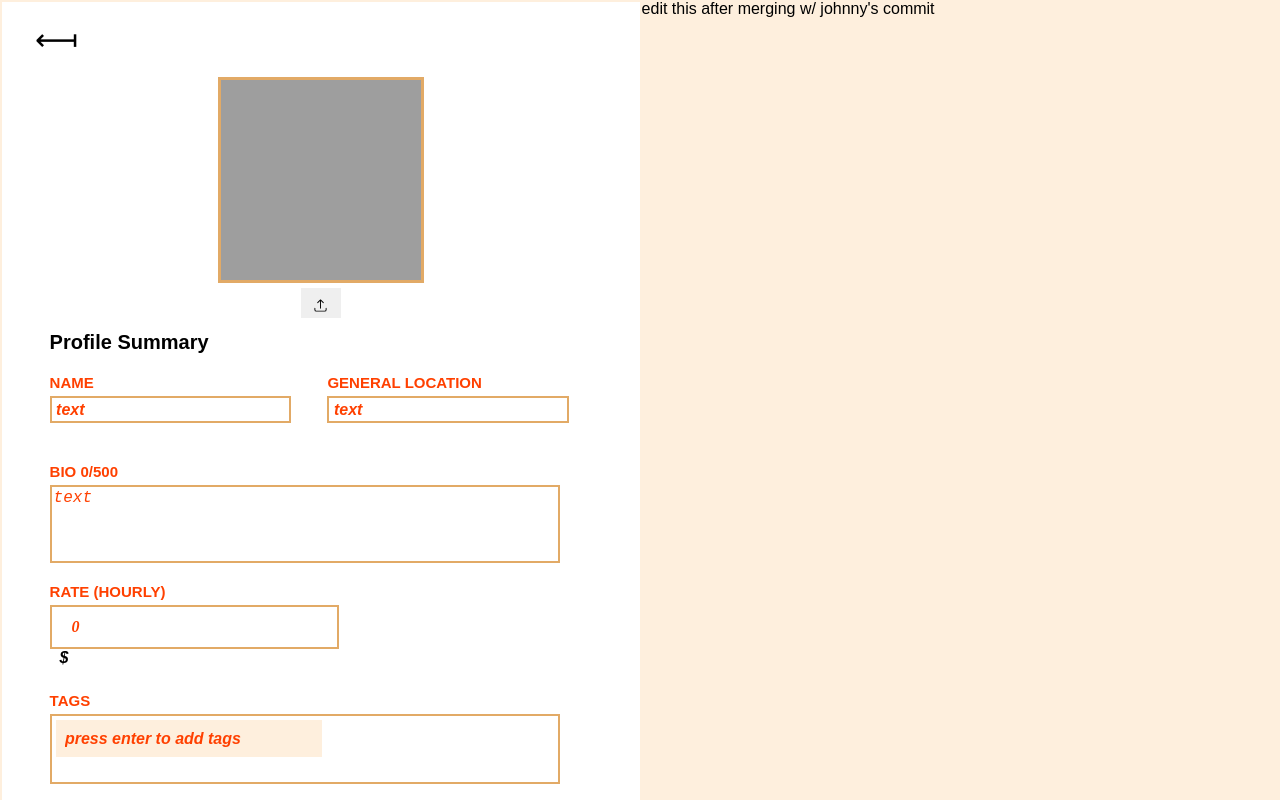
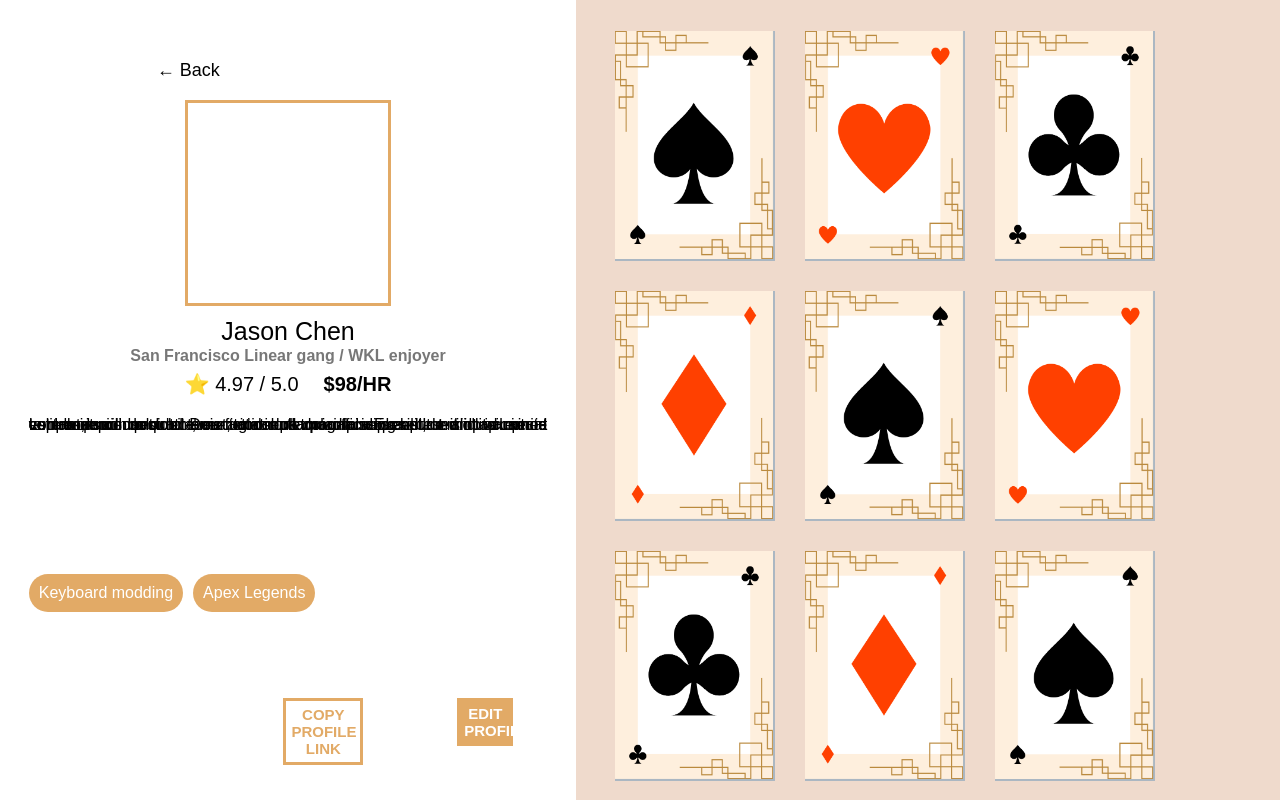
Before and after one commit to Your-Missing-Semester/permuto, a React (Create React App) app in the folder frontend/: page /user-profile in a window 1280 px wide. Shown: the top 800 px of the page. Built offline with nearby package versions, Linux system fonts and the light colour scheme; grey boxes are pictures that could not be loaded.

Commit message:
Integrated Johnny's code & Card Flip

```diff
--- a/frontend/src/components/Profile/Profile.jsx
+++ b/frontend/src/components/Profile/Profile.jsx
@@ -1,47 +1,139 @@
-import React, { useEffect, useRef, useState } from 'react';
+import React, { useRef, useState } from 'react';
 import styles from './profile.module.css';
-import ReactCrop from 'react-image-crop';
 import 'react-image-crop/dist/ReactCrop.css';
 import Modal from '../Modal/Modal'
 import { HiArrowUpTray } from "react-icons/hi2";
+import Card from '../Cards/Card';
+import clubsImage from '../Assets/cardImages/club.png';
+import spadesImage from '../Assets/cardImages/spade.png';
+import heartsImage from '../Assets/cardImages/heart.png';
+import diamondsImage from '../Assets/cardImages/diamond.png';
 
 const Profile = () => {
-    // isEditing is false, setIsEditing is a function that updates the value of 'isEditing'
-    const [isEditing, setIsEditing] = useState(false)
+    console.info("Profile re-rendered")
 
-    const toggleEdit = () => {
-        setIsEditing(!isEditing);
+    const [isEditingProfile, setIsEditingProfile] = useState(false)
+
+    const handleEditProfile = () => {
+        setIsEditingProfile(true);
+    };
+
+    const handleSaveProfile = () => {
+        setIsEditingProfile(false);
     };
 
     return (
         <div className={styles["edit-or-view"]}>
-            {isEditing ? (
-                <ProfileEdit toggleEdit={toggleEdit}/>
+            {isEditingProfile ? (
+                <ProfileEdit onSaveProfile={handleSaveProfile}/>
             ) : (
-                <ProfileView toggleEdit={toggleEdit}/>
+                <ProfileView onEditProfile={handleEditProfile}/>
             )}
         </div>
     );
 };
 
-// copy johnny's code
-const ProfileView = ({ toggleEdit }) => {
-    <div className={styles["profile-view-page"]}>
-        <div className={styles["profile-view-details"]}>
-            <div className={styles["profile-view-pic"]}>
-                <img src="" alt="Self Profile"/>
+const ProfileView = ({ onEditProfile }) => {
+    console.info("ProfileView re-rendered")
+
+    const cardImagesArr = [spadesImage, heartsImage, clubsImage, diamondsImage]
+
+    const generateCards = (numCards) => {
+        return Array.from({ length: numCards }, (_, index) => ({
+            id: index + 1,
+            image: cardImagesArr[index % cardImagesArr.length],
+            skillName: `Skill ${index + 1}`,
+            description:   `Description ${index + 1}`
+        }));
+    };
+
+    const [cards, setCards] = useState(generateCards(12));
+
+    const [editingCardId, setEditingCardId] = useState(null);
+
+    const handleEditCard = (id) => {
+        setEditingCardId(id);
+    };
+
+    const handleSaveCard = (id, editedSkillName, editedDescription) => {
+        setCards((prevCards) =>
+            prevCards.map((card) =>
+                card.id === id ? {
+                    ...card, skillName: editedSkillName, description: editedDescription }
+                    : card
+            )
+        );
+        setEditingCardId(null)
+    }
+
+    return (
+        <div className={styles["pv-page"]}>
+            <div className={styles["pv-container"]}>
+                <div className={styles["pv-left-page"]}>
+                    <button className={styles["back-button"]}>← Back</button>
+
+                    <div className={styles["user-pfp"]}/>
+
+                    <p className={styles["user-name"]}>Jason Chen</p>
+
+                    <p className={styles["user-headline"]}>
+                        San Francisco <span>Linear gang / WKL enjoyer</span>
+                    </p>
+
+                    <div className={styles["user-rating"]}>
+                        <span>⭐ 4.97 / 5.0</span>
+                        <span className={styles["user-rate"]}>$98/HR</span>
+                    </div>
+
+                    <p className={styles["user-bio"]}>
+                        Lorem ipsum dolor sit amet, consectetur adipiscing elit, sed do
+                        eiusmod tempor incididunt ut labore et dolore magna aliqua. Ut enim
+                        ad minim veniam, quis nostrud exercitation ullamco laboris nisi ut
+                        aliquip ex ea commodo consequat. Duis aute irure dolor in
+                        reprehenderit in voluptate velit esse cillum dolore eu fugiat nulla
+                        pariatur. Excepteur sint occaecat cupidatat non proident, sunt in
+                        culpa qui officia deserunt mollit anim id est laborum.
+                    </p>
+
+                    <div className={styles["user-tags"]}>
+                        <span className={styles["dummy-tag"]}>Keyboard modding</span>
+                        <span className={styles["dummy-tag"]}>Apex Legends</span>
+                    </div>
+
+                    <div className={styles["profile-buttons"]}>
+                        <div className={styles["copy-profile-link"]}>
+                            <button className={styles["copy-profile-link-button"]}> COPY PROFILE LINK </button>
+                        </div>
+
+                        <div className={styles["edit-profile"]}>
+                            <button className={styles["edit-profile-button"]} onClick={onEditProfile}> EDIT PROFILE </button>
+                        </div>
+                    </div>
+                </div>
             </div>
 
-            <div className>
+            <div className={styles["edit-profile-skill"]}>
+                <form>
+                    <div className={styles["skill-cards-row-container"]}>
+                        {cards.map((card) =>
+                            <Card
+                                key={card.id}
+                                {...card}
+                                isEditing={editingCardId === card.id}
+                                onEditCard={() => handleEditCard(card.id)}
+                                onSavCarde={(editedSkillName, editedDescription) =>
+                                    handleSaveCard(card.id, editedSkillName, editedDescription)
+                                }
+                            />
+                        )}
+                    </div>
+                </form>
             </div>
         </div>
+    );
+  };
 
-        <div className={styles["copy-or-edit"]}>
-        </div>
-    </div>
-};
-
-const ProfileEdit = ({ toggleEdit }) => {
+const ProfileEdit = ({ onSaveProfile }) => {
     // name
     const [name, setName] = useState('');
 
@@ -67,8 +159,6 @@ const ProfileEdit = ({ toggleEdit }) => {
 
     const [modalOpen, setModalOpen] = useState(false)
 
-    const mountElement = document.getElementById("overlays");
-
     // bio
     const [bio, setBio] = useState('');
     const MAX_TEXT_LENGTH = 500;
@@ -91,8 +181,15 @@ const ProfileEdit = ({ toggleEdit }) => {
     const [tag, setTag] = useState([]);
 
     const handleTagChange = (e) => {
-        if (e.key === "Enter" && e.target.value !== "") {
-            setTag([...tag, e.target.value])
+        const trimmedValue = e.target.value.trim();
+
+        if (e.key === "Enter") {
+            e.preventDefault();
+
+            if (trimmedValue !== "") {
+                setTag([...tag, trimmedValue]);
+            }
+
             e.target.value = "";
         };
     };
@@ -101,8 +198,36 @@ const ProfileEdit = ({ toggleEdit }) => {
         setTag(tag.filter((e1, i) => i !== index))
     };
 
-    // card flip
-    const [isFlipped, setIsFlipped] = useState(false)
+    // cards
+    const cardImagesArr = [spadesImage, heartsImage, clubsImage, diamondsImage]
+
+    const generateCards = (numCards) => {
+        return Array.from({ length: numCards }, (_, index) => ({
+            id: index + 1,
+            image: cardImagesArr[index % cardImagesArr.length],
+            skillName: `Skill ${index + 1}`,
+            description:   `Description ${index + 1}`
+        }));
+    };
+
+    const [cards, setCards] = useState(generateCards(12));
+
+    const [editingCardId, setEditingCardId] = useState(null);
+
+    const handleEditCard = (id) => {
+        setEditingCardId(id);
+    };
+
+    const handleSaveCard = (id, editedSkillName, editedDescription) => {
+        setCards((prevCards) =>
+            prevCards.map((card) =>
+                card.id === id ? {
+                    ...card, skillName: editedSkillName, description: editedDescription }
+                    : card
+            )
+        );
+        setEditingCardId(null)
+    }
 
     const handleProfileSubmit = async (e) => {
         e.preventDefault();
@@ -111,18 +236,12 @@ const ProfileEdit = ({ toggleEdit }) => {
 
         formData.append('name', name);
         formData.append('location', location);
-        // formData.append('pfp', pfp);
+        formData.append('pfp', avatarUrl.current);
         formData.append('bio', bio);
         formData.append('rate', rate);
-        formData.append('tag', tag);
+        formData.append('tag', JSON.stringify(tag));
 
         console.info("Profile Summary Updated.")
-    };
-
-    const handleSkillSubmit = async (e) => {
-        e.preventDefault();
-
-        console.info("Skill Updated")
     };
 
     return (
@@ -130,7 +249,7 @@ const ProfileEdit = ({ toggleEdit }) => {
             {/* left side */}
             <div className={styles["edit-profile-summary"]}>
                 <div className={styles["back-button-comp"]}>
-                    <button className={styles["back-symbol"]}> ⟻ </button>
+                    <button className={styles["back-symbol"]}> ← </button>
                 </div>
 
                 <form onSubmit={handleProfileSubmit} className={styles["profile-form"]}>
@@ -227,7 +346,7 @@ const ProfileEdit = ({ toggleEdit }) => {
                             <button className={styles["discard-button"]}> DISCARD CHANGES </button>
                         </div>
                         <div className={styles["save"]}>
-                            <button className={styles["save-button"]}> SAVE PROFILE </button>
+                            <button className={styles["save-button"]} onClick={onSaveProfile}> SAVE PROFILE </button>
                         </div>
                     </div>
                 </form>
@@ -235,10 +354,24 @@ const ProfileEdit = ({ toggleEdit }) => {
 
             {/* right side */}
             <div className={styles["edit-profile-skill"]}>
-                edit this after merging w/ johnny's commit
+                <form>
+                    <div className={styles["skill-cards-row-container"]}>
+                        {cards.map((card) =>
+                            <Card
+                                key={card.id}
+                                {...card}
+                                isEditing={editingCardId === card.id}
+                                onEdit={() => handleEditCard(card.id)}
+                                onSave={(editedSkillName, editedDescription) =>
+                                    handleSaveCard(card.id, editedSkillName, editedDescription)
+                                }
+                            />
+                        )}
+                    </div>
+                </form>
             </div>
         </div>
     );
 };
 // change to just Profile later
-export default ProfileEdit;
+export default Profile;
--- a/frontend/src/components/Profile/profile.module.css
+++ b/frontend/src/components/Profile/profile.module.css
@@ -4,9 +4,122 @@ body {
     height: 100%;
   }
 
+.pv-page {
+    height: 100vh;
+    width: 100vw;
+    display: flex;
+    align-items: center;
+    justify-content: center;
+    background-color: white;
+}
+
+.pv-container {
+    display: flex;
+    height: 100%;
+    width: 45%;
+}
+
+.pv-left-page {
+    width: 100%;
+    text-align: center;
+    position: relative;
+}
+
+.back-button {
+    background: none;
+    border: none;
+    font-size: 18px;
+    cursor: pointer;
+    position: absolute;
+    top: 50px;
+    left: 50px;
+}
+
+.user-pfp {
+    width: 200px;
+    height: 200px;
+    margin: 50px auto 0;
+    margin-top: 100px;
+    border: 3px solid rgb(226, 170, 102);
+
+}
+
+.user-name {
+    font-size: 25px;
+}
+
+.user-headline {
+    color: #777;
+    font-weight: bold;
+}
+
+.user-rating {
+    display: flex;
+    justify-content: center;
+    align-items: center;
+    margin: 10px 0;
+    font-size: 20px;
+}
+
+.user-rate {
+    margin-left: 25px;
+    font-weight: bold;
+}
+
+.user-bio {
+    margin: 5%;
+    width: 90%;
+    height: 15%;
+    text-align: justify;
+}
+
+.user-tags {
+    display: flex;
+    justify-content: start;
+    margin: 5%;
+    gap: 10px;
+}
+
+.dummy-tag {
+    background-color: rgb(226, 170, 102);
+    padding: 10px 10px;
+    border-radius: 20px;
+    color: white;
+}
+
+.profile-buttons {
+    justify-content: end;
+    justify-self: end;
+    display: flex;
+    height: 3%;
+    margin-right: 2em;
+    margin-top: 15%;
+    gap: 20px;
+}
+
+.copy-profile-link-button {
+    font-size: 15px;
+    font-weight: bold;
+    color:  rgb(226, 170, 102);
+    background-color: white;
+    border: 3px solid rgb(226, 170, 102);
+    padding: 5px;
+    cursor: pointer;
+}
+
+.edit-profile-button {
+    font-size: 15px;
+    font-weight: bold;
+    color: white;
+    background-color: rgb(226, 170, 102);
+    border: 2px solid rgb(226, 170, 102);;
+    padding: 5px;
+    cursor: pointer;
+}
+
 .edit-profile-summary {
     background-color: white;
-    width: 50%;
+    width: 45%;
     height: 100%;
     color: black;
     font-weight: bold;
@@ -182,11 +295,12 @@ body {
 }
 
 .input-tag {
-    width: 50%;
+    width: 90%;
     flex-grow: 1;
     padding: 0.5em;
     border: none;
     outline: none;
+    display: inline;
 }
 
 .input-tag::placeholder {
@@ -244,13 +358,27 @@ body {
     width: 100%;
     padding: 5px;
     cursor: pointer;
-
 }
 
 .edit-profile-skill {
-    margin: 0;
-    padding: 0;
-    width: 50%;
-    height: 100vh;
-    background-color: rgb(254, 239, 221);
+    background-color: rgb(239, 218, 204);
+    display: inline;
+    justify-content: start;
+    align-content: start;
+    width: 55%;
+    height: 100%;
 }
+
+.skill-cards-row-container {
+    flex-direction: row;
+    display: flex;
+    flex-wrap: wrap;
+    margin-left: 1.5em;
+    margin-top: 1em;
+    width: 95%;
+    height: 30%;
+}
+
+.ind-card {
+    background-color: aquamarine;
+}
```
